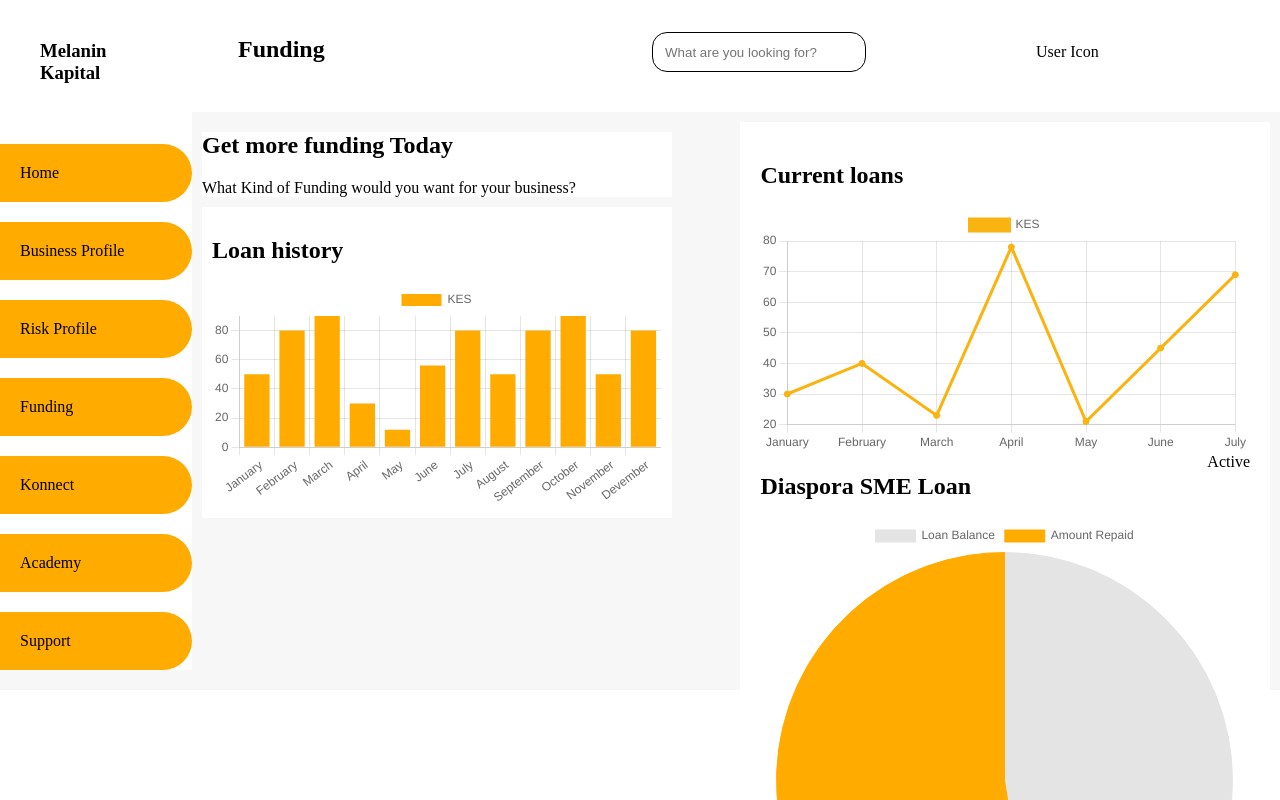
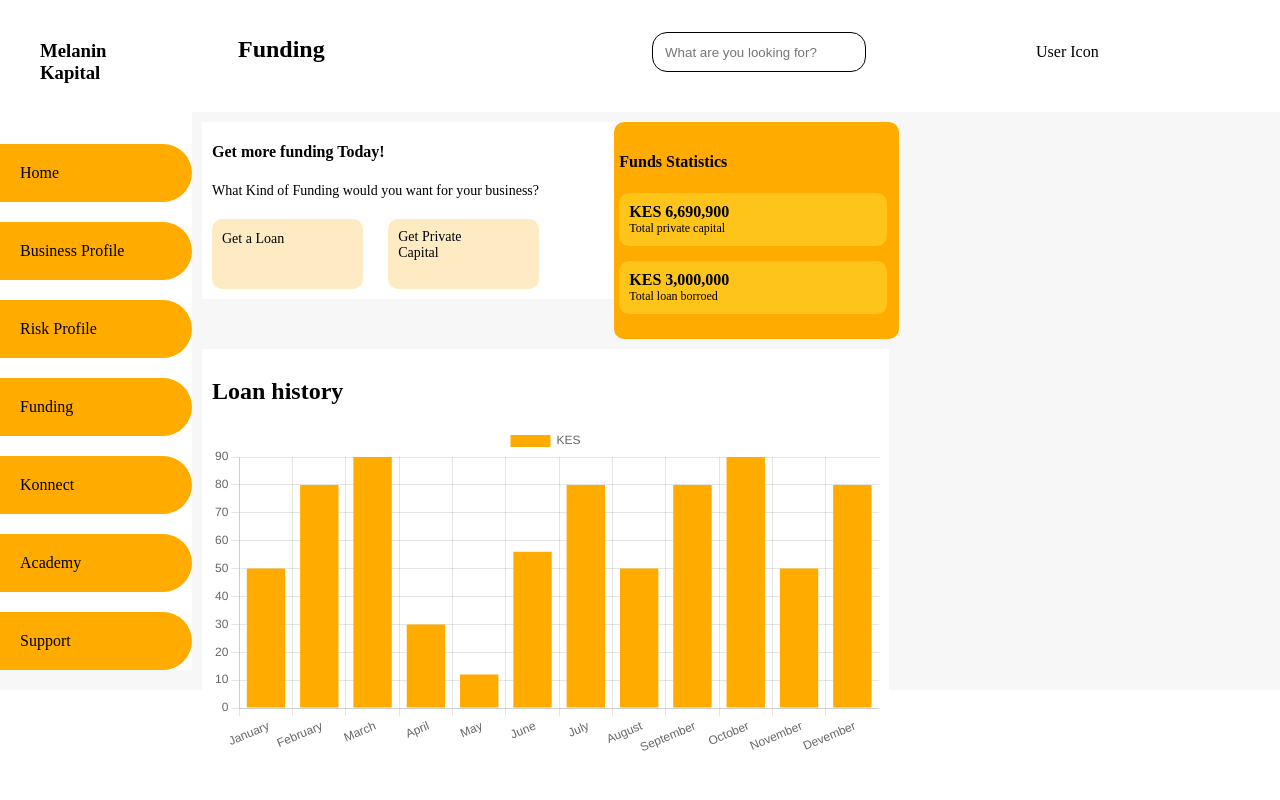
Before and after one commit to kengeene/melanin_react_app, a React (Create React App) app: page / in a window 1280 px wide. Shown: the top 800 px of the page. Built offline with nearby package versions, Linux system fonts and the light colour scheme; what @fortawesome/fontawesome would draw is missing.

Commit message:
Div alignment

```diff
--- a/src/components/Body/CurrentLoans/index.js
+++ b/src/components/Body/CurrentLoans/index.js
@@ -3,7 +3,7 @@ import PieChart from './PieChart';
 
 const CurrentLoans = () => {
     return(
-          <div style={{display: 'inline-block', width: '45%', backgroundColor: '#ffffff', margin: '10px', float: 'right', padding: '20px'}}>
+          <div>
             <div>
                 <h2>Current loans</h2>
                 <LineChart/>
--- a/src/components/Body/FundingCard.js
+++ b/src/components/Body/FundingCard.js
@@ -1,10 +1,66 @@
+import { FontAwesomeIcon } from '@fortawesome/react-fontawesome';
+import '../../css/styles.css';
+
 const FundingCard = () => {
     return(
-        <div style={{display: 'block', height: '50%', backgroundColor: '#ffffff', margin: '10px'}}>
-             <h2>Get more funding Today</h2>
-             <span>What Kind of Funding would you want for your business?</span>
+        <div style={{display: 'block', height: '30%', backgroundColor: '#ffffff', padding: '0 0 10px 10px', margin: '10px 0 10px 10px'}}>
+            <div style={{display: 'inline-block'}}>
+             <h4 style={{display: 'block'}}>Get more funding Today!</h4>
+             <span style={{display: 'block', fontSize: '14px'}}>What Kind of Funding would you want for your business?</span>
+             <div style={{display: 'block', marginTop: '20px'}}>
+                <div style={{display: 'inline-block',backgroundColor: '#feebc3',borderRadius: '10px',height: '50px',width: '40%', padding: '10px'}}>
+                    <span style={styles.cardText}>Get a Loan</span>
+                    <FontAwesomeIcon icon="fa-solid fa-location-arrow" style={styles.icon} />
+                </div>
+                <div style={{display: 'inline-block',backgroundColor: '#feebc3',borderRadius: '10px',height: '50px',width: '40%', padding: '10px', float: 'right'}}>
+                    <span style={styles.cardText}>Get Private Capital</span>
+                    <FontAwesomeIcon icon="fa-solid fa-location-arrow" style={styles.icon}/>
+                </div>
             </div>
+            </div>
+            <div style={{display: 'inline-block', width: '40%', float: 'right', backgroundColor: '#ffab00', padding: '10px 5px', borderRadius: '10px'}}>
+                <h4>Funds Statistics</h4>
+                <div style={styles.fundsCard}>
+                    <span style={styles.fundsCardValue}>KES 6,690,900</span>
+                    <span style={styles.fundsCardTitle}>Total private capital</span>
+                </div>
+                <div style={styles.fundsCard}>
+                    <span style={styles.fundsCardValue}> KES 3,000,000</span>
+                    <span style={styles.fundsCardTitle}>Total loan borroed</span>
+                </div>
+            </div>
+        </div>
     );
 };
 
+const styles = {
+    card: {
+    },
+    cardText:{
+        fontSize: '14px',
+        display: 'inline-block',
+        width: '60%'
+    },
+    icon: {
+        float: 'right',
+        padding: '10px'
+    },
+    fundsCard: {
+        backgroundColor: '#fec41a',
+        width: '90%',
+        margin: '15px 0',
+        borderRadius: '10px',
+        padding: '10px'
+    },
+    fundsCardTitle: {
+        display: 'block',
+        fontSize: '12px'
+    },
+    fundsCardValue: {
+        display: 'block',
+        fontSize: '16px',
+        fontWeight: 'bold'
+    }
+};
+
 export default FundingCard;
--- a/src/components/Body/index.js
+++ b/src/components/Body/index.js
@@ -7,11 +7,14 @@ const Body = () => {
     return (
      <div style={styles.main}>
           <Menubar/>
-          <div style={{display: 'inline-block', width: '45%'}}>
+          <div style={{display: 'inline-block', width: '65%'}}>
             <FundingCard/>
+            <div style={{clear: 'both'}}/>
             <LoanHistory/>
           </div>
-          <CurrentLoans/>
+          <div style={{display: 'inline-block', width: '30%', backgroundColor: '#ffffff', margin: '10px', float: 'right', padding: '20px'}}>
+            <CurrentLoans/>
+          </div>
         </div>
     );
 };
```
Also changed, not shown: src/css/styles.css (added).
